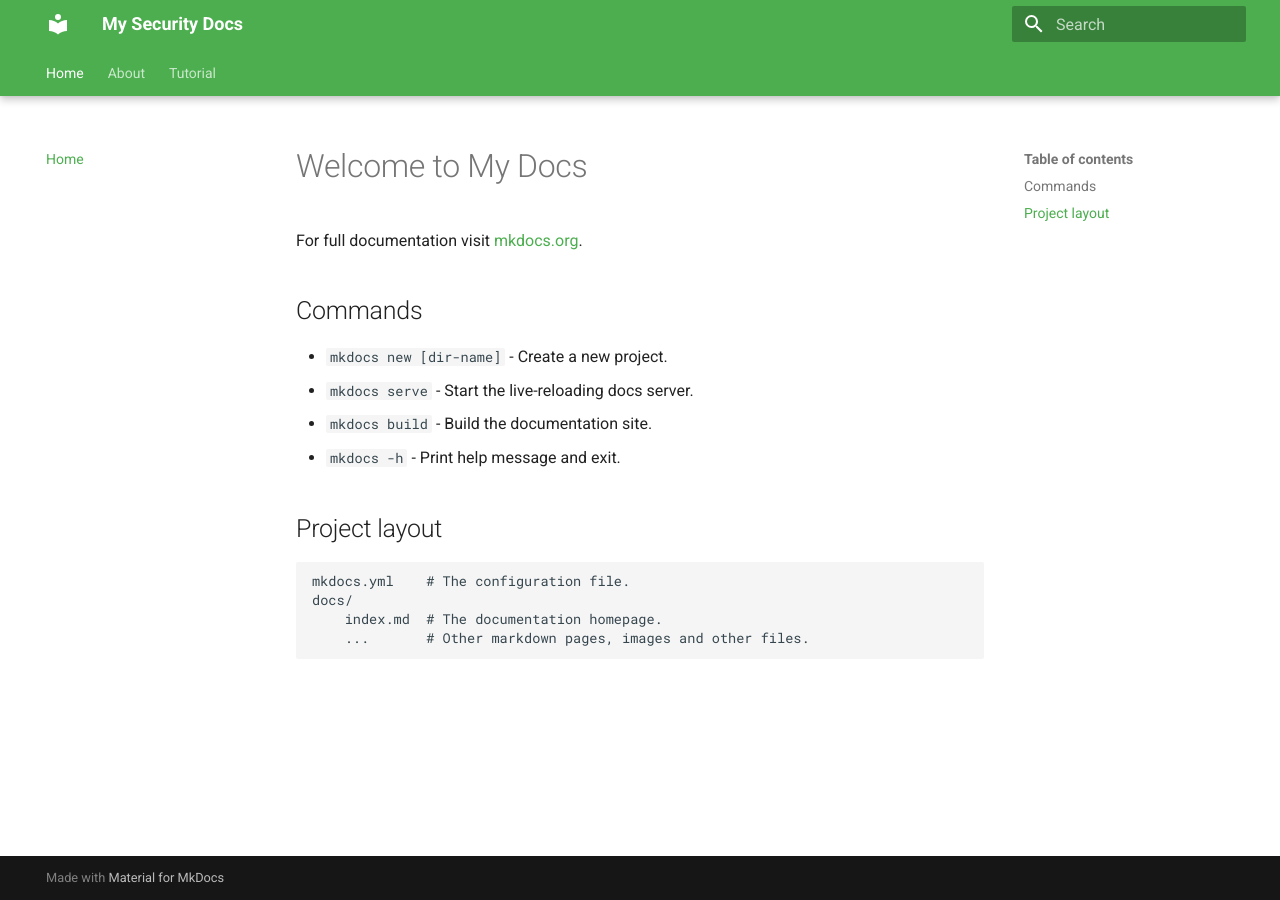
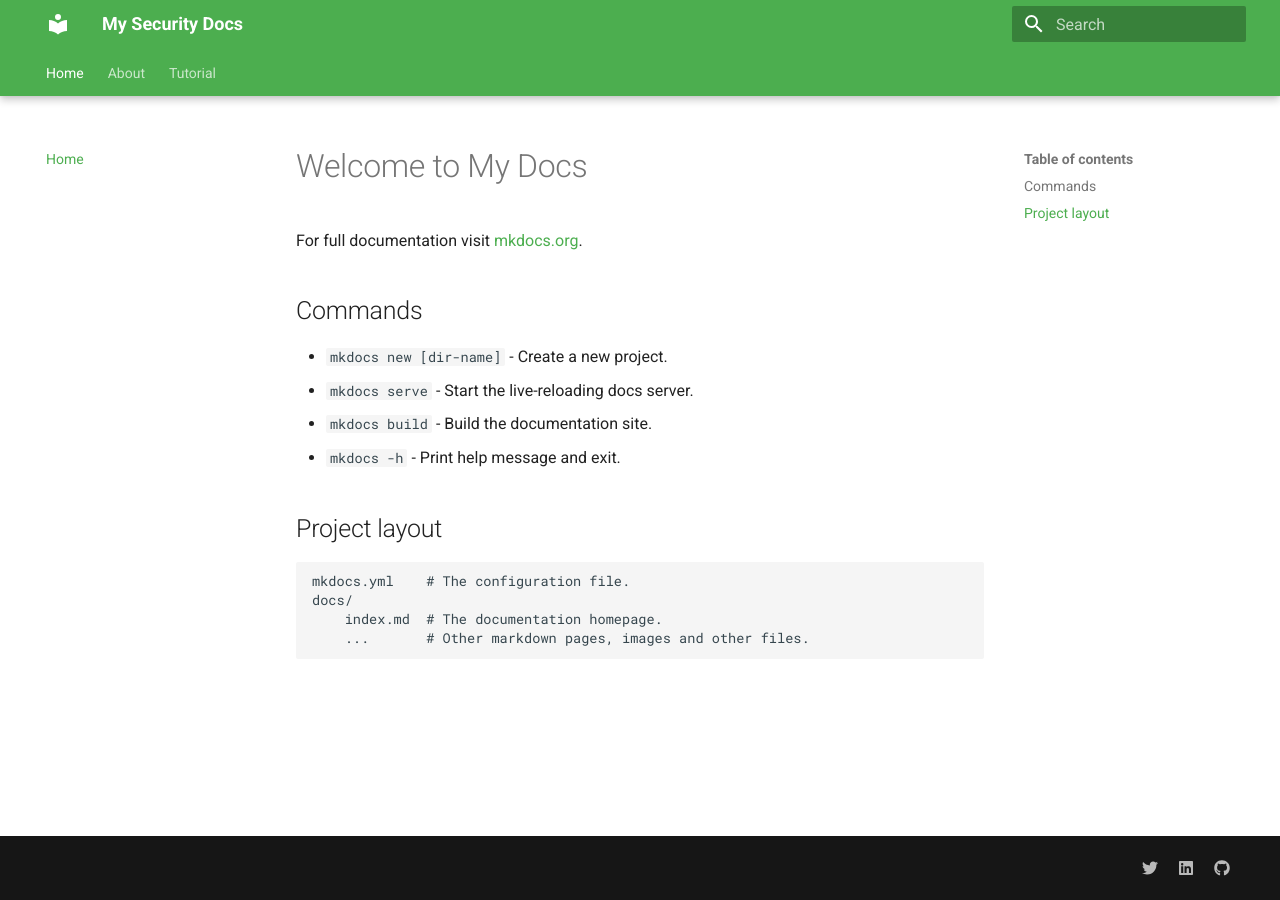
Before and after one commit to vineetpandey/vineetpandey.github.io, an MkDocs documentation site: the page built from docs/index.md, in a window 1280 px wide. Built offline with MkDocs 1.6.1 and Material for MkDocs 9.7.7, drawn with Linux system fonts in a browser that asks for light colours; nearby versions of some CDN libraries; some of the changed lines change nothing that is shown.

Commit message:
Update mkdocs.yml

```diff
--- a/mkdocs.yml
+++ b/mkdocs.yml
@@ -60,3 +60,18 @@ markdown_extensions:
   - toc:
       # insert a blank space before the character
       permalink: " ¶"
+
+extra:
+  generator: false
+  social:
+    - icon: fontawesome/brands/twitter
+      link: https://twitter.com/vineetiiitalld
+      name: Follow me up
+
+    - icon: fontawesome/brands/linkedin
+      link: https://linkedin.com/in/vineetpandeyalld
+      name: Let's Connect
+
+    - icon: fontawesome/brands/github
+      link: https://github.com/vineetpandey
+      name: Check out repos
```
